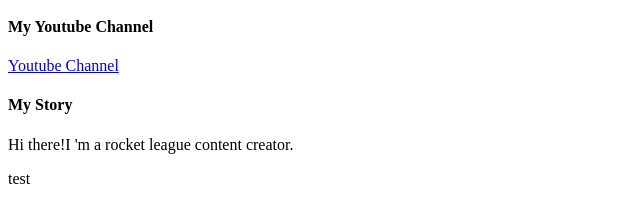
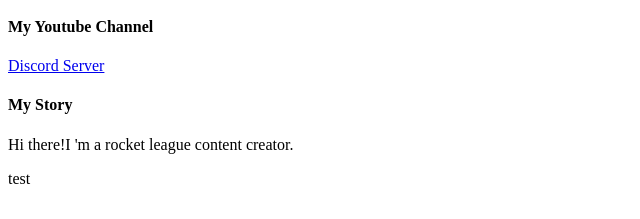
Before and after one commit to anonymous92-s/anonymousgithub.io, a plain HTML site: page index.html in a window 1280 px wide. Shown: the part 453-672 px from the top of the page, 0-640 px from the left. Drawn offline with Linux system fonts and the light colour scheme.

Commit message:
Add files via upload

```diff
--- a/index.html
+++ b/index.html
@@ -112,8 +112,8 @@
    <div class="column">
     <h4>My Youtube Channel</h4>
     <p>
-     <a href="https://www.youtube.com/channel
-     /UC1YoK1IMTOvC80ImZGFbMnw">Youtube Channel</a>
+     <a href="https://discord.gg/UPZ6cbxh3b">
+       Discord Server</a>
      </p>
    </div>
    <div #footer {
```
